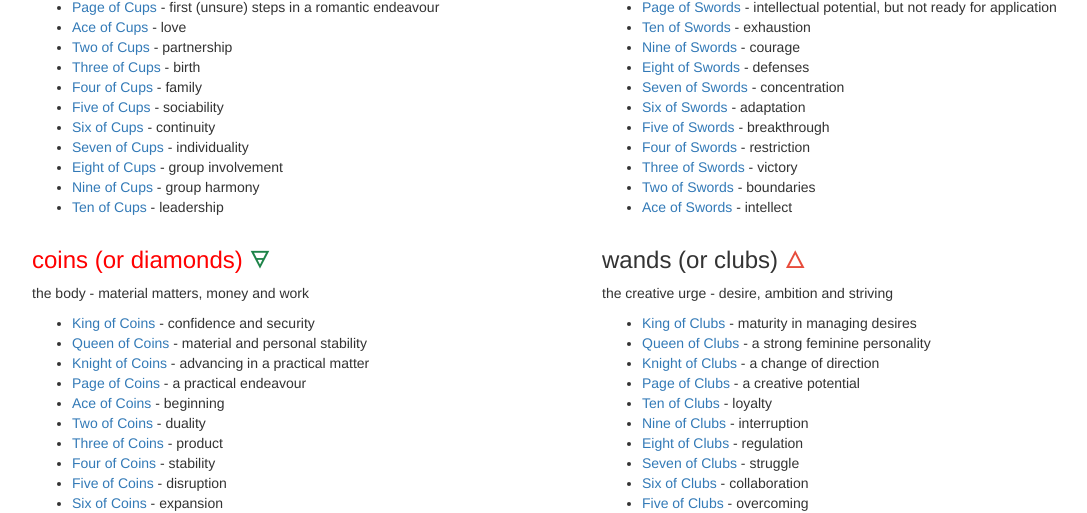
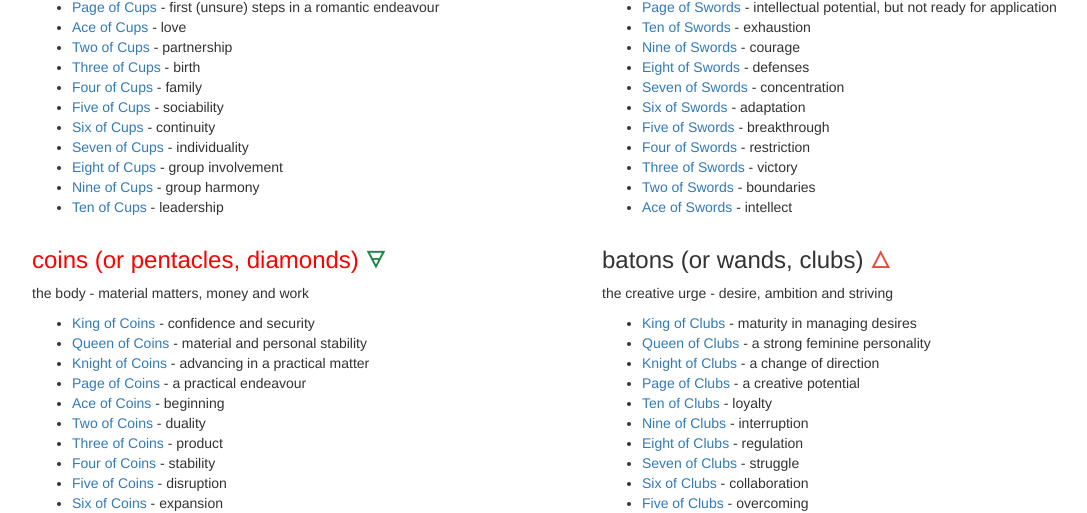
Before and after one commit to jeremytarling/python-tarot, a Flask app: page /tarot-study in a window 1280 px wide. Shown: the part 847-1360 px from the top of the page, without its empty margins (53-1140 px from the left). Run offline with Flask 2, Linux system fonts and the light colour scheme; some libraries are stand-ins or nearby versions.

Commit message:
quite a few text edits, additions to reading list, reordering the swords and batons

```diff
--- a/webapp/templates/tarot_study.html
+++ b/webapp/templates/tarot_study.html
@@ -108,7 +108,7 @@
 
     <div class="col-md-6">
 
-        <h3 style="color:red">coins (or diamonds) <span style="color:#1e8449">&#x1f703;</span></h3>
+        <h3 style="color:red">coins (or pentacles, diamonds) <span style="color:#1e8449">&#x1f703;</span></h3>
         <p>the body - material matters, money and work</p>
         <ul>
             <li><a href="/one-card/king_of_coins">King of Coins</a> - confidence and security</li>
@@ -131,7 +131,7 @@
 
 	<div class="col-md-6">
 
-        <h3>wands (or clubs) <span style="color:#e74c3c">&#x1f702;</span></h3>
+        <h3>batons (or wands, clubs) <span style="color:#e74c3c">&#x1f702;</span></h3>
         <p>the creative urge - desire, ambition and striving</p>
         <ul>
             <li><a href="/one-card/king_of_clubs">King of Clubs</a> - maturity in managing desires</li>
```
